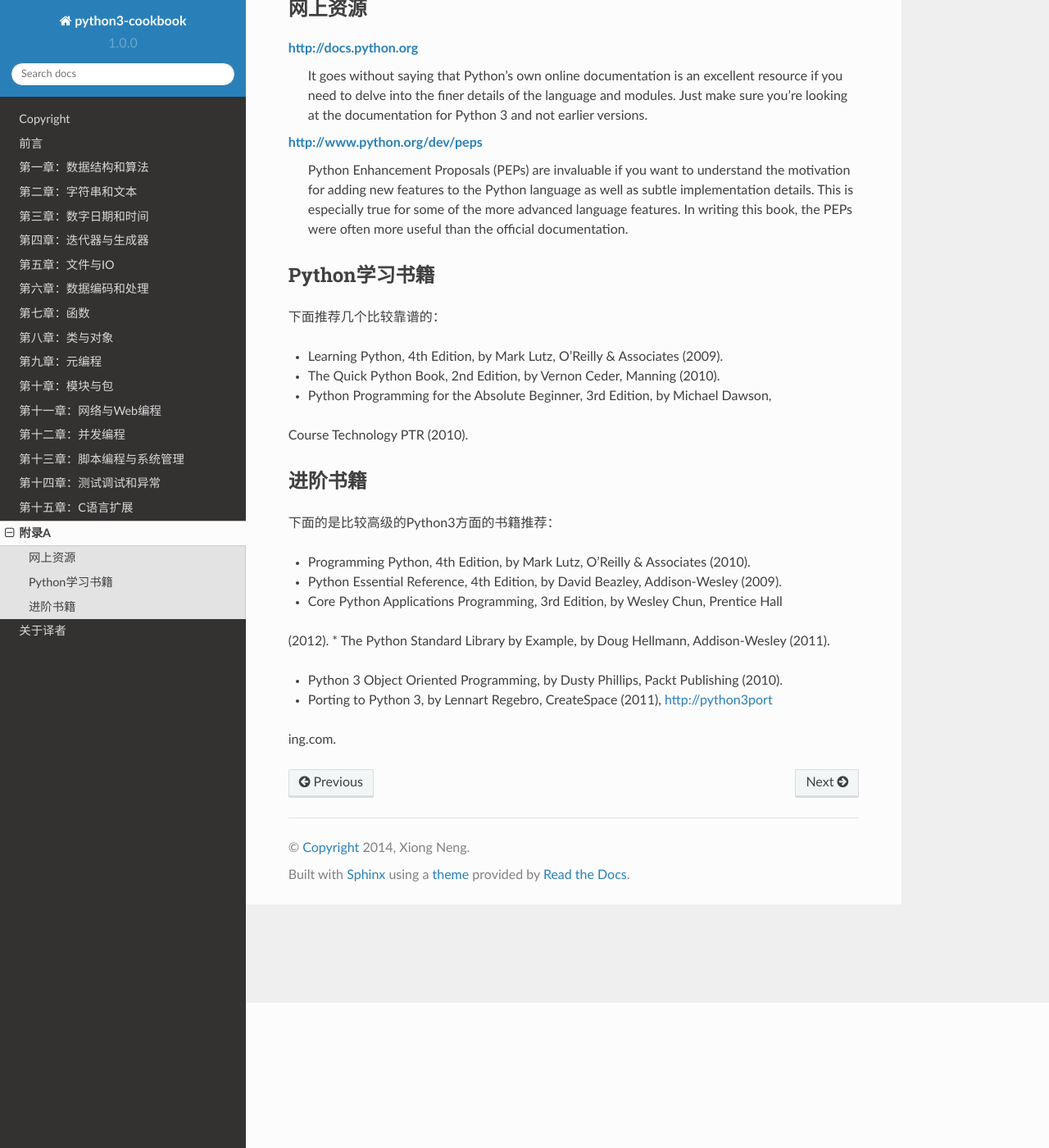
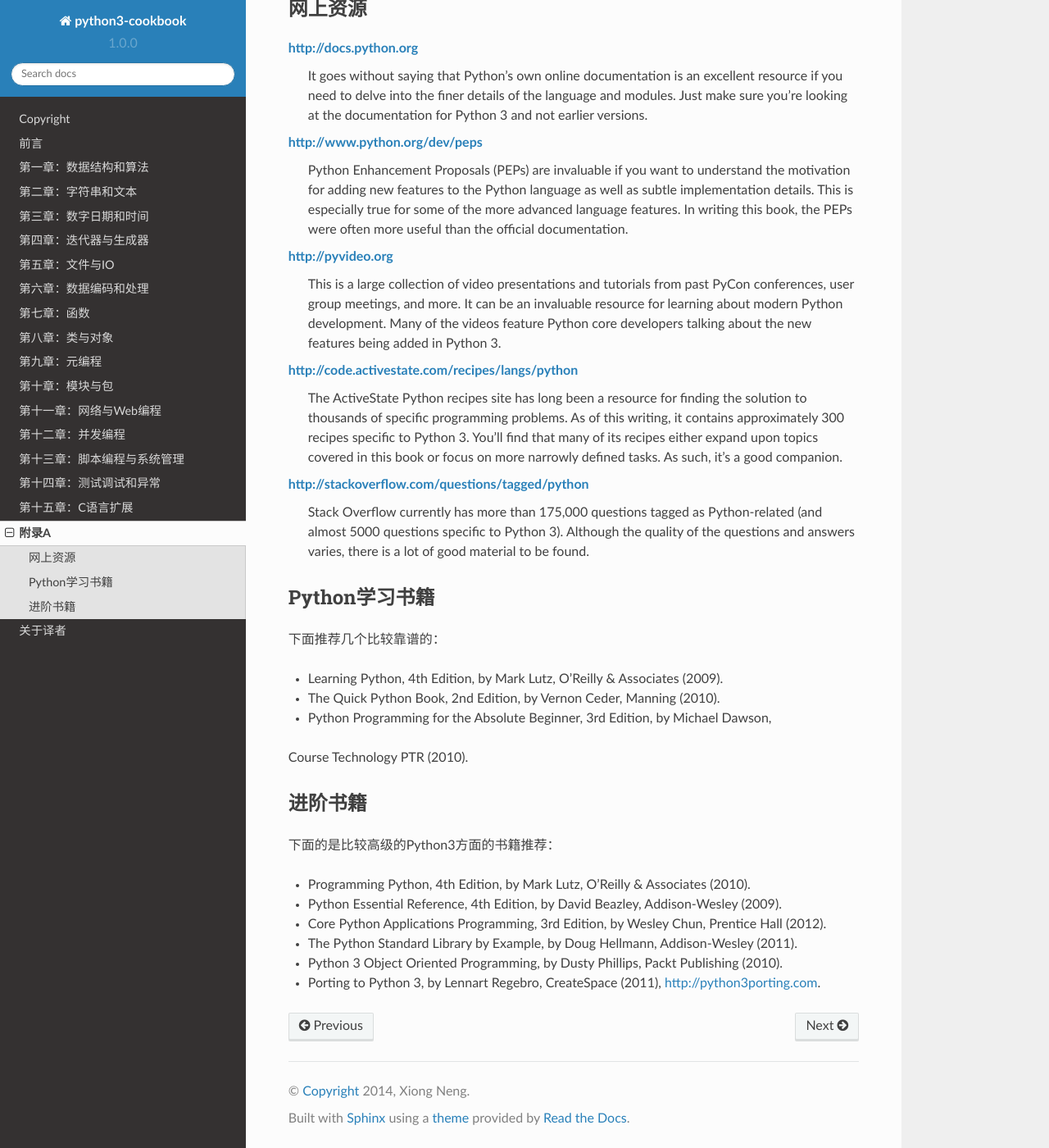
Before and after one commit to yidao620c/python3-cookbook, a Sphinx documentation site: the page built from source/chapters/p16_appendix.rst, in a window 1280 px wide and 1400 px high, scrolled down 177 px. Shown: the whole window at 82% size. Built offline with Sphinx 7.4.7 and the Read the Docs theme 2.0.0, drawn with Linux system fonts in a browser that asks for light colours.

Commit message:
全部文件新建完成。看效果！

```diff
--- a/source/chapters/p16_appendix.rst
+++ b/source/chapters/p16_appendix.rst
@@ -17,6 +17,23 @@ http://www.python.org/dev/peps
    features. In writing this book, the PEPs were often more useful than the
    official documentation.
 
+http://pyvideo.org
+   This is a large collection of video presentations and tutorials from past PyCon conferences,
+   user group meetings, and more. It can be an invaluable resource for learning
+   about modern Python development. Many of the videos feature Python core
+   developers talking about the new features being added in Python 3.
+
+http://code.activestate.com/recipes/langs/python
+   The ActiveState Python recipes site has long been a resource for finding the solution
+   to thousands of specific programming problems. As of this writing, it contains
+   approximately 300 recipes specific to Python 3. You’ll find that many of its recipes
+   either expand upon topics covered in this book or focus on more narrowly defined
+   tasks. As such, it’s a good companion.
+
+http://stackoverflow.com/questions/tagged/python
+   Stack Overflow currently has more than 175,000 questions tagged as Python-related
+   (and almost 5000 questions specific to Python 3). Although the quality of the questions
+   and answers varies, there is a lot of good material to be found.
 
 -------------------
 Python学习书籍
@@ -35,11 +52,7 @@ Course Technology PTR (2010).
 
 * Programming Python, 4th Edition, by Mark Lutz, O’Reilly & Associates (2010).
 * Python Essential Reference, 4th Edition, by David Beazley, Addison-Wesley (2009).
-* Core Python Applications Programming, 3rd Edition, by Wesley Chun, Prentice Hall
-(2012).
-* The Python Standard Library by Example, by Doug Hellmann, Addison-Wesley
-(2011).
-
+* Core Python Applications Programming, 3rd Edition, by Wesley Chun, Prentice Hall (2012).
+* The Python Standard Library by Example, by Doug Hellmann, Addison-Wesley (2011).
 * Python 3 Object Oriented Programming, by Dusty Phillips, Packt Publishing (2010).
-* Porting to Python 3, by Lennart Regebro, CreateSpace (2011), http://python3port
-ing.com.
+* Porting to Python 3, by Lennart Regebro, CreateSpace (2011), http://python3porting.com.
```
